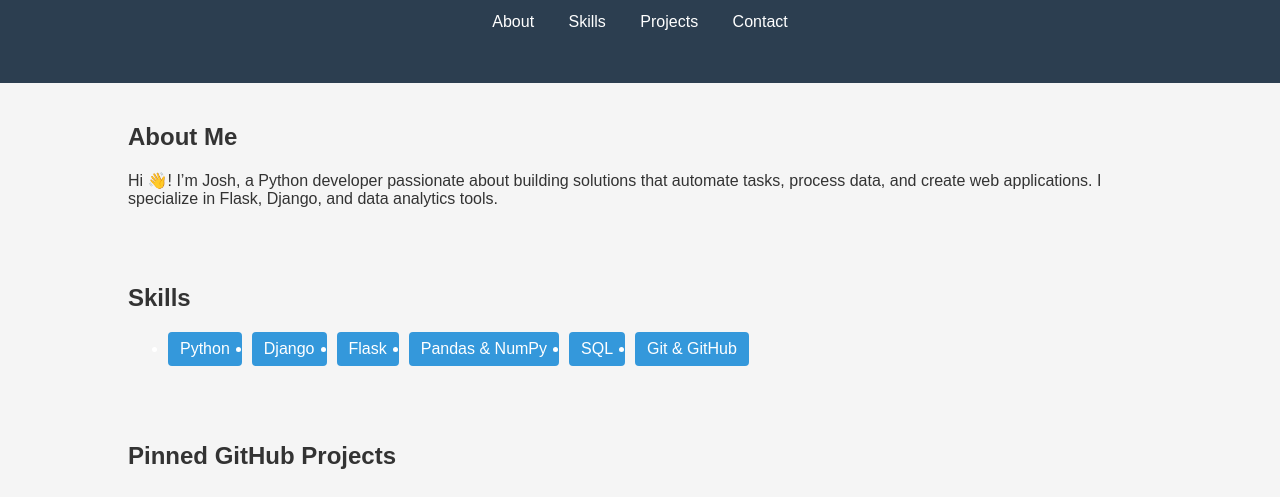
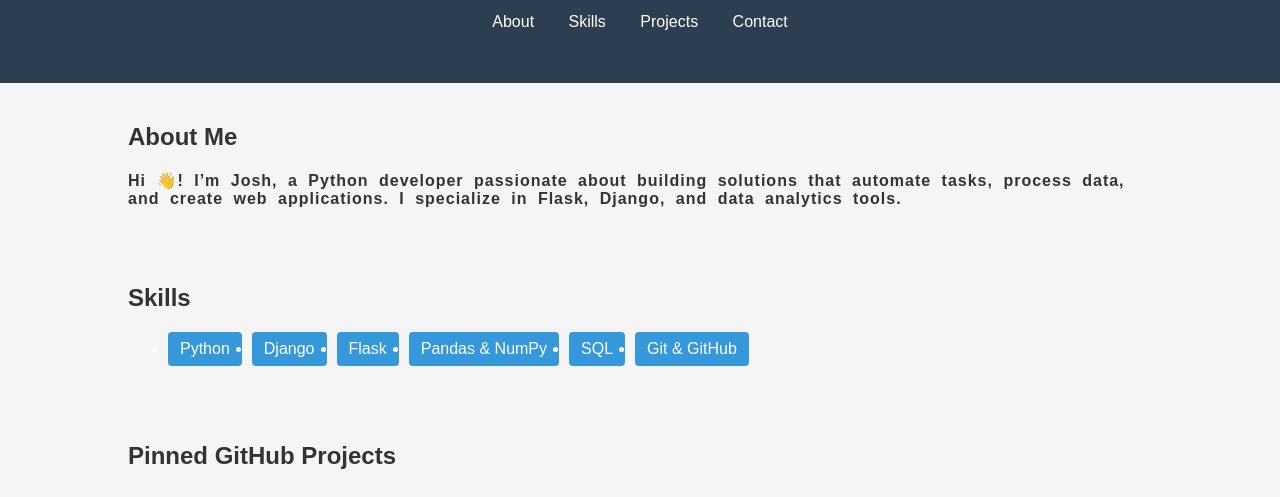
Before and after one commit to Great-Destiny-Possessor/My-Python-Portfolio, a plain HTML site: page index.html in a window 1280 px wide. Shown: the part 303-800 px from the top of the page. Drawn offline with Linux system fonts and the light colour scheme; no server answers.

Commit message:
Update style.css

```diff
--- a/style.css
+++ b/style.css
@@ -28,6 +28,12 @@ header nav a:hover {
     padding: 20px 0;
 }
 
+#intro{
+    letter-spacing: 1px;
+    word-spacing: 5px;
+    font-weight: bold;
+
+}
 .profile-pic {
     width: 150px;
     border-radius: 50%;
```
